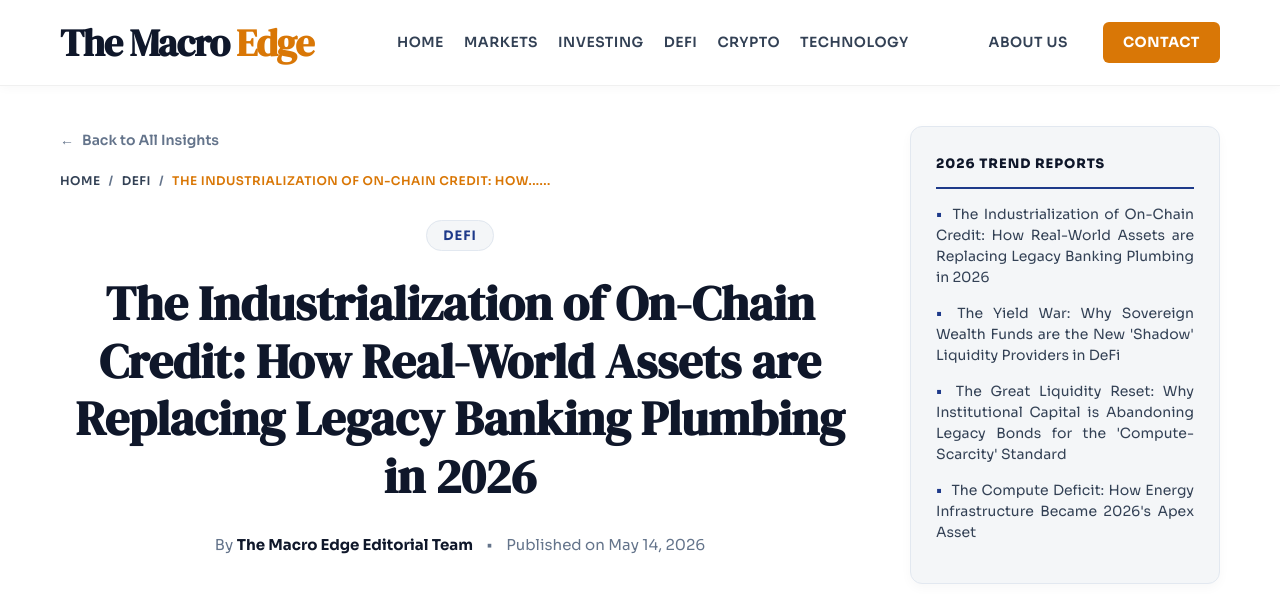
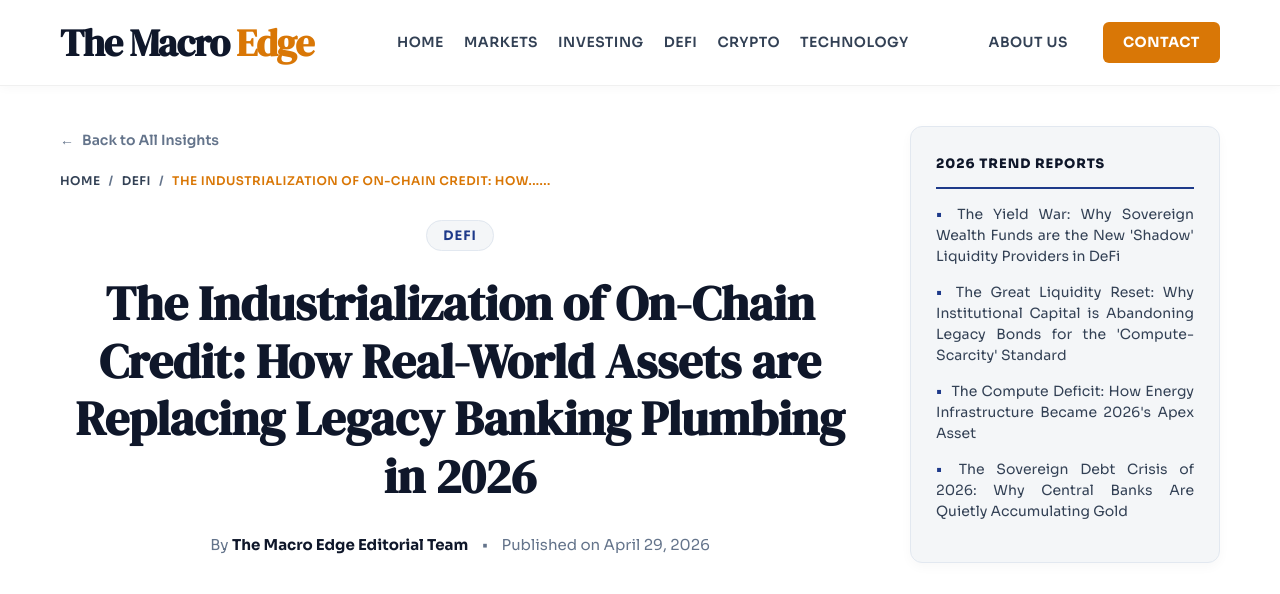
Before and after one commit to Frixx55/FinanceWorld, a Jekyll site: the page built from _posts/2026-04-29-the-industrialization-of-on-chain-credit.md, in a window 1280 px wide and 900 px high, cut to the strip 0-594 px from the top of the window. Built offline with Jekyll 4.4.1, drawn with Linux system fonts in a browser that asks for light colours.

Commit message:
Change post date for on-chain credit article
Updated the post date to reflect the correct publication date.

```diff
--- a/_posts/2026-04-29-the-industrialization-of-on-chain-credit.md
+++ b/_posts/2026-04-29-the-industrialization-of-on-chain-credit.md
@@ -1,7 +1,7 @@
 ---
 layout: post
 title: "The Industrialization of On-Chain Credit: How Real-World Assets are Replacing Legacy Banking Plumbing in 2026"
-date: 2026-05-14 10:00:00 +0200
+date: 2026-04-29 10:00:00 +0200
 author: "The Macro Edge Editorial Team"
 category: "DeFi"
 image: "https://images.pexels.com/photos/7567443/pexels-photo-7567443.jpeg"
```
